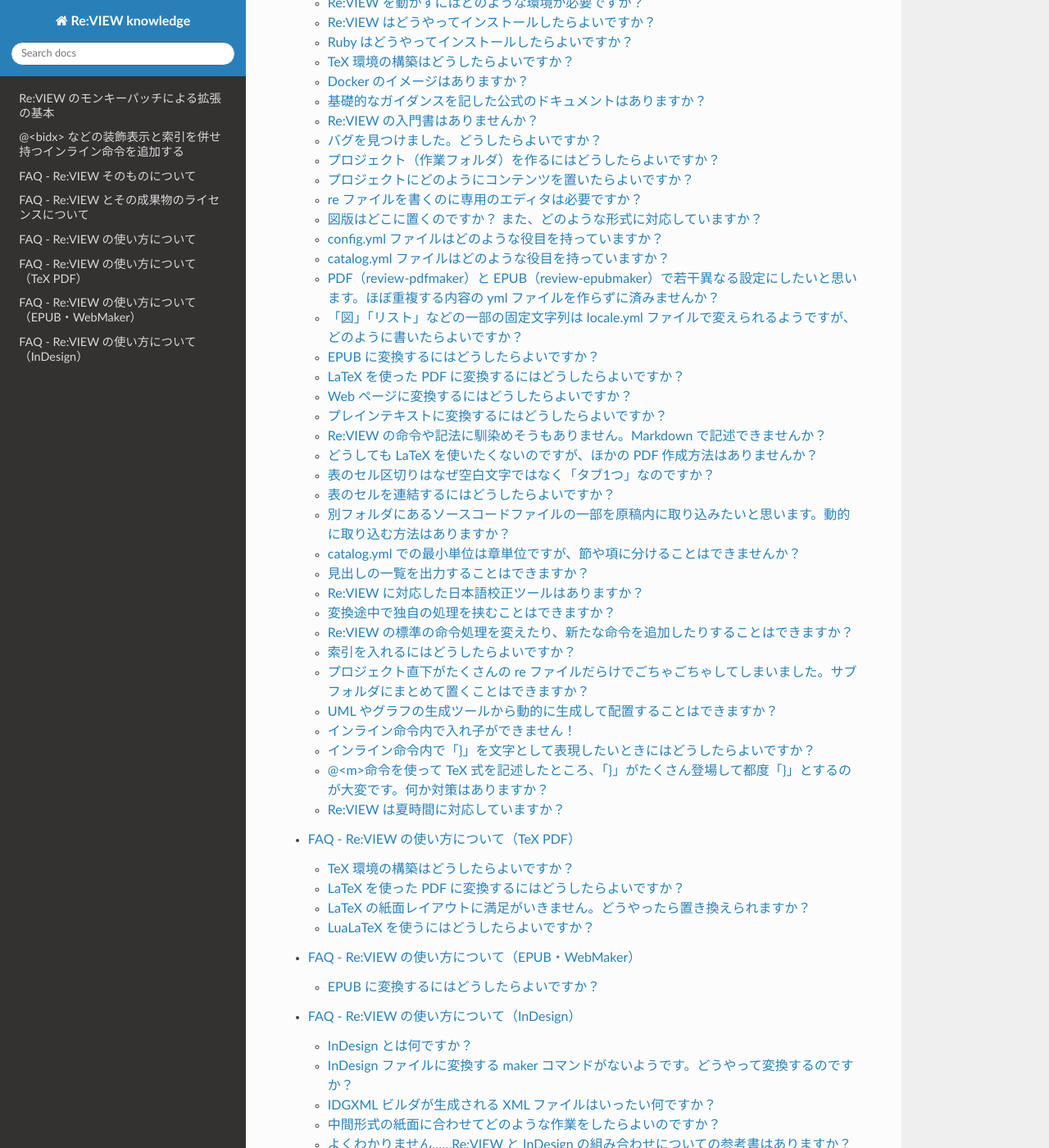
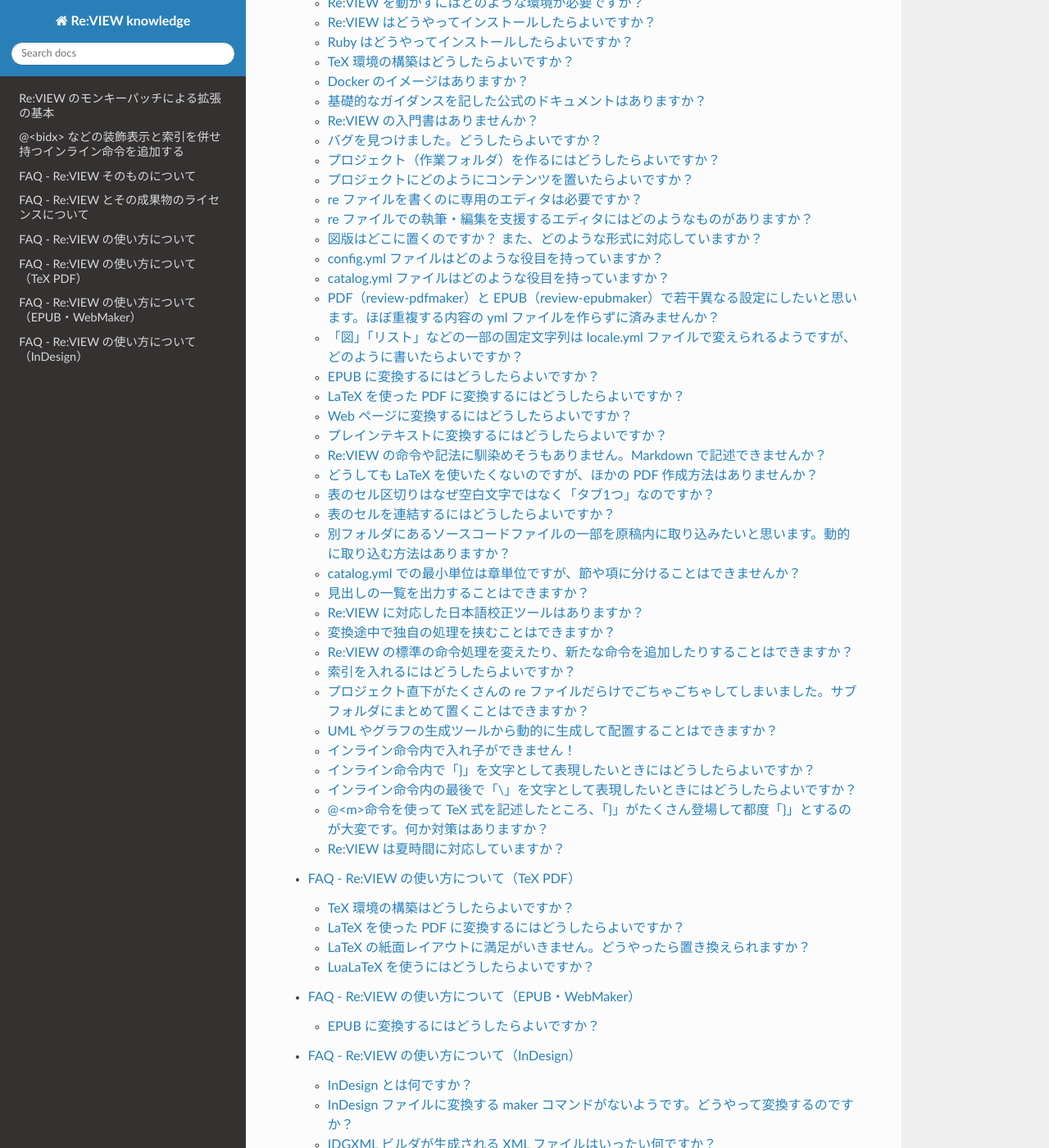
Before and after one commit to reviewml/reviewknowledge-ja, a Sphinx documentation site: the page built from docs/index.rst, in a window 1280 px wide and 1400 px high, scrolled down 1550 px. Shown: the whole window at 82% size. Built offline with Sphinx 7.4.7 and the Read the Docs theme 2.0.0, drawn with Linux system fonts in a browser that asks for light colours.

````diff
--- a/docs/faq/faq-usage.md
+++ b/docs/faq/faq-usage.md
@@ -46,12 +46,29 @@ apt-get install --no-install-recommends texlive-lang-japanese texlive-fonts-reco
 
 ## TeX 環境の構築はどうしたらよいですか？
 
+[FAQ - Re:VIEW の使い方について（TeX PDF）/TeX 環境の構築はどうしたらよいですか？](faq-tex.html)
 
 ## Docker のイメージはありますか？
 
+以下でセットアップできます。
+
+```
+docker pull vvakame/review
+```
+
+利用方法などは以下を参照してください。
+
+- [https://github.com/vvakame/docker-review](https://github.com/vvakame/docker-review)
+
 ## 基礎的なガイダンスを記した公式のドキュメントはありますか？
 
+- [Re:VIEW Quick Start Guide](https://github.com/kmuto/review/blob/master/doc/quickstart.ja.md)
+- [Re:VIEW Format Guide](https://github.com/kmuto/review/blob/master/doc/format.ja.md)
+- [その他のドキュメント](https://github.com/kmuto/review/tree/master/doc)
+
 ## Re:VIEW の入門書はありませんか？
+
+- [技術書をかこう! 〜はじめてのRe:VIEW〜 改訂版](https://techbooster.booth.pm/items/586727)（PDF・印刷書籍）
 
 ## バグを見つけました。どうしたらよいですか？
 
@@ -64,6 +81,12 @@ GitHub の issue ページ
 ## プロジェクトにどのようにコンテンツを置いたらよいですか？
 
 ## re ファイルを書くのに専用のエディタは必要ですか？
+
+re ファイルは命令を含めてすべてテキストで表現されるので、UTF-8 文字エンコーディングをサポートし、プレインテキスト形式での読み込み・書き出しが可能なテキストエディタであれば OS・ソフトウェアを問わず何でも利用できます。
+
+ただ、Re:VIEW 固有の命令を記入したり色分け表示したりといった支援モードが提供されているエディタを使ったほうが、執筆および編集には便利でしょう。
+
+## re ファイルでの執筆・編集を支援するエディタにはどのようなものがありますか？
 
 ## 図版はどこに置くのですか？ また、どのような形式に対応していますか？
 
@@ -103,15 +126,27 @@ GitHub の issue ページ
 
 ## Re:VIEW の標準の命令処理を変えたり、新たな命令を追加したりすることはできますか？
 
+`review-ext.rb` というファイルを使い、Re:VIEW のロジックを上書きできます。
+
+- [Re:VIEW のモンキーパッチによる拡張の基本](../reviewext/review-ext-basic.html)
+
 ## 索引を入れるにはどうしたらよいですか？
 
 ## プロジェクト直下がたくさんの re ファイルだらけでごちゃごちゃしてしまいました。サブフォルダにまとめて置くことはできますか？
+
+Re:VIEW 3.0 から、config.yml の `contentdir` パラメータを使って re ファイルを保持するサブフォルダを指定することができます。指定のサブフォルダに格納できるのは re ファイルのみで、画像はプロジェクトフォルダ直下にある images フォルダに入れることに変わりはありません。
 
 ## UML やグラフの生成ツールから動的に生成して配置することはできますか？
 
 ## インライン命令内で入れ子ができません！
 
+Re:VIEW の言語解析ロジック上、および記法の複雑化を避けるため、インライン命令は入れ子にすることはできません。
+
+複合した結果になる新たな命令を `review-ext.rb` で定義する必要があるかもしれません。
+
 ## インライン命令内で「}」を文字として表現したいときにはどうしたらよいですか？
+
+## インライン命令内の最後で「\」を文字として表現したいときにはどうしたらよいですか？
 
 ## @\<m\>命令を使って TeX 式を記述したところ、「}」がたくさん登場して都度「\}」とするのが大変です。何か対策はありますか？
 
````
Also changed, not shown: docs/faq/faq-trivial.md (+1 -1 lines).
